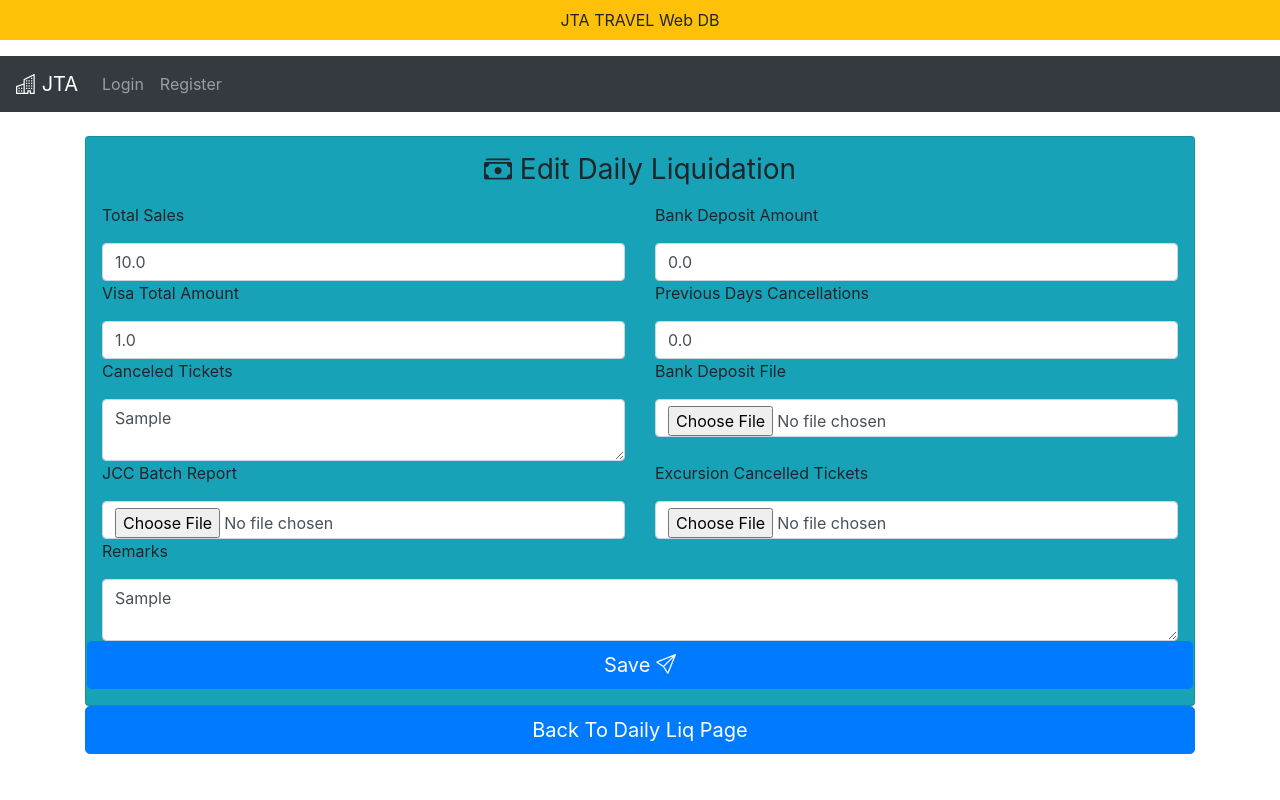
After one commit to akokkalis/JTA-TRAVEL-Web-Database, a Flask app: page /edit_daily_liquidation/1 in a window 1280 px wide. The commit adds this page. Run offline with Flask 2, Linux system fonts and the light colour scheme; tables that the repository leaves empty hold one stand-in row (values such as "Sample post"); parts of the project's set-up code (start-up, migrations or seed data) failed here and were passed over; some libraries are stand-ins or nearby versions.

Commit message:
edit form and function created

```diff
--- a/jtaflask/jta web database/main/forms.py
+++ b/jtaflask/jta web database/main/forms.py
@@ -90,11 +90,25 @@ class Liquidation_Form(FlaskForm):
 
     remarks = TextAreaField(label=f'Comments For Your {yesterday} Sales', widget=TextArea())
     submit = SubmitField(label = 'Save')
-'''
+
 class Liq_Edit_Form(FlaskForm):
-    yesterday = usefull_functions.yesterday_date()
 
-    total_sales = FloatField(label=f'Sales On Date {yesterday}', validators=[DataRequired()])
-    bank_deposit = FloatField(label=f'Bank Deposit Amount For Date {yesterday}', validators=[DataRequired()])
+
+    total_sales = FloatField(label=f'Total Sales', validators=[DataRequired()])
+
+    bank_deposit = FloatField(label=f'Bank Deposit Amount', validators=[DataRequired()])
+
+    visa_transaction = FloatField(label=f'Visa Total Amount', validators=[DataRequired()])
+
+    pre_cancels = FloatField(label=f'Previous Days Cancellations ', validators=[DataRequired()])
+
+    cancelled_tickets = TextAreaField(label = 'Canceled Tickets')
+
+    bank_dep_image = FileField(label = f'Bank Deposit File',validators=[DataRequired()])
+
+    jcc_daily_image = FileField(label = f'JCC Batch Report',validators=[DataRequired()])
+
+    cancelled_tickets_image = FileField(label = f'Excursion Cancelled Tickets')
+
+    remarks = TextAreaField(label=f'Remarks', widget=TextArea())
     submit = SubmitField(label = 'Save')
-'''
--- a/jtaflask/jta web database/main/routes.py
+++ b/jtaflask/jta web database/main/routes.py
@@ -322,14 +322,30 @@ def daily_liquidation():
 											Users.name.label('fname'),
 											Users.surname.label('surname')).outerjoin(Users, Users.id == DailyLiquidation.owner).order_by(DailyLiquidation.id.desc())
 
-		# edit liquidation
-		if request.method=="POST":
-			if request.form['submit_button'] == 'Save':
-				print(edit_form.total_sales.data)
+		# # edit liquidation
+		# if request.method=="POST":
+		# 	if request.form['submit_button'] == 'Save':
+		# 		liq = db.session.query(DailyLiquidation).filter(DailyLiquidation.id==item.id).one()
+		# 		print(liq.id, liq.owner)
+
+
 		#user_daily_liq = DailyLiquidation.query.all()
 		return render_template('daily_liquidation.html', title = page_title, ownwed_daily_liqu = user_daily_liq, edit_form=edit_form )
 
 	return render_template('daily_liquidation.html', title=page_title, edit_form=edit_form)
+
+@app.route('/edit_daily_liquidation/<int:id>', methods=['GET','POST'])
+def edit_daily_liquidation(id):
+	print(id)
+	edit_liq = db.session.query(DailyLiquidation).filter(DailyLiquidation.id==id).first()
+	form = Liq_Edit_Form(formdata=request.form, obj=edit_liq)
+
+
+	print(edit_liq.total_sales)
+	print(edit_liq.bank_deposit)
+	print(edit_liq.owner)
+
+	return render_template('edit_daily_liq.html', title = 'Edit Daily Liq.', form=form)
 
 
 @app.route('/add_daily_liquidation', methods=['GET','POST'])
--- /dev/null
+++ b/jtaflask/jta web database/main/templates/edit_daily_liq.html
@@ -0,0 +1,86 @@
+{% extends 'base.html' %}
+{% block title %}
+{{title}}
+{% endblock %}
+
+{% block content %}
+
+	<div class="container" >
+		<br>
+		<div class="card p-3 bg-info">
+
+			<h1 class="h3 mb-3 font-weight-normal text-center"><i class="bi bi-cash-stack"></i> Edit Daily Liquidation</h1>
+
+			<form method = "POST" enctype="multipart/form-data"  class="row g-3">
+
+				{{form.hidden_tag()}}
+
+				<div class="col-md-6">
+					<label for="totalsales" class="form-label">{{ form.total_sales.label()}}</label>
+					{{form.total_sales(class="form-control", placeholder="Total Sales")}}
+				</div>
+
+
+				<div class="col-md-6">
+					<label for="bankdeposit" class="form-label">{{ form.bank_deposit.label()}}</label>
+					{{form.bank_deposit(class="form-control", placeholder="Bank Deposit Amount")}}
+				</div>
+
+				<div class="col-md-6">
+					<label for="visaamount" class="form-label">{{ form.visa_transaction.label()}}</label>
+					{{form.visa_transaction(class="form-control", placeholder="Visa Card Total Amount")}}
+				</div>
+
+				<div class="col-md-6">
+					<label for="pre_cancels" class="form-label">{{ form.pre_cancels.label()}}</label>
+					{{form.pre_cancels(class="form-control", placeholder="Pre Cancellation Amount")}}
+				</div>
+
+				<div class="col-md-6">
+					<label for="cancelled_tickets" class="form-label">{{ form.cancelled_tickets.label()}}</label>
+					{{form.cancelled_tickets(class="form-control", placeholder="Write Here The Cancelled Ticket Number")}}
+				</div>
+
+				<div class="col-md-6">
+					<label for="bank_dep_image" class="form-label">{{ form.bank_dep_image.label()}}</label>
+					{{form.bank_dep_image(class="form-control", placeholder="Upload Bank Deposit Receipt")}}
+				</div>
+
+				<div class="col-md-6">
+					<label for="jcc_daily_image" class="form-label">{{ form.jcc_daily_image.label()}}</label>
+					{{form.jcc_daily_image(oninput = "filesize(this);", class="form-control", placeholder="Upload Jcc Batch Report")}}
+				</div>
+
+				<div class="col-md-6">
+					<label for="cancelled_tickets_image" class="form-label">{{ form.cancelled_tickets_image.label()}}</label>
+					{{form.cancelled_tickets_image(class="form-control", placeholder="Upload Jcc Batch Report")}}
+				</div>
+
+				<div class="col-md-12">
+					<label for="remarks" class="form-label">{{ form.remarks.label()}}</label>
+					{{form.remarks(class="form-control", placeholder="Write Here Your Remarks")}}
+				</div>
+				<br>
+				<button type="submit" class="btn btn-lg btn-block btn-primary"> Save <i class="bi bi-send"></i></button>
+
+
+            </form>
+        </div>
+        <a class="btn btn-lg btn-block btn-primary" href="{{url_for('daily_liquidation')}}" role="button">Back To Daily Liq Page</a>
+			</form>
+
+		</div>
+
+	</div>
+
+{% endblock %}
+
+{%block script%}
+	<script>
+		function filesize(elem){
+			console.log(elem.files[0].size)
+			document.cookie = 'filesize = ${elem.files[0].size}';
+
+		}
+	</script>
+{%endblock%}
```
Also changed, not shown: jtaflask/jta web database/main/templates/daily_liquidation.html (+8 -6 lines), jtaflask/jta web database/main/templates/includes/edit_liquidation_modal.html (+7 -4 lines).
